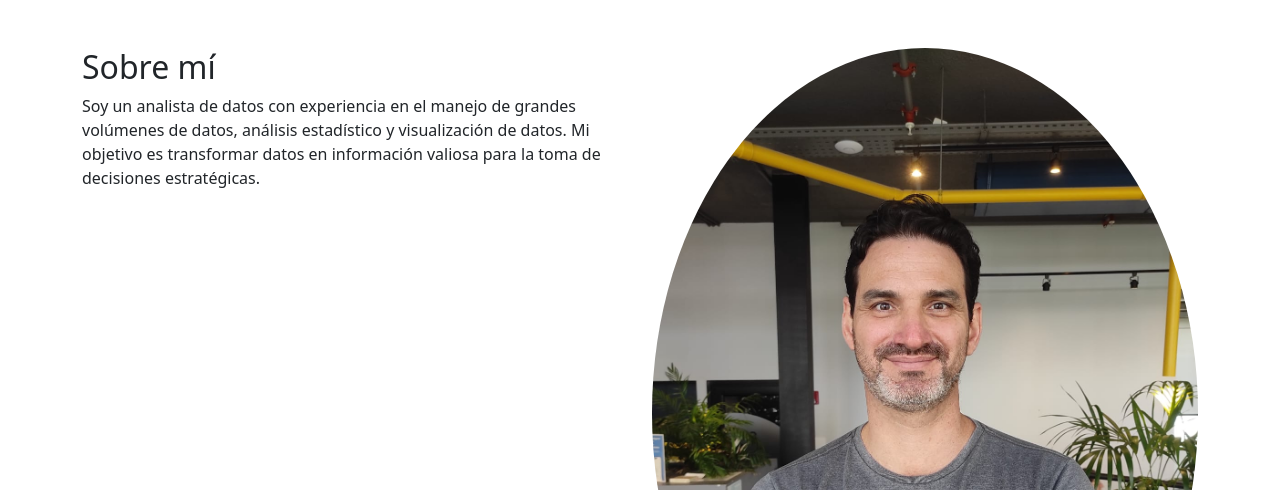
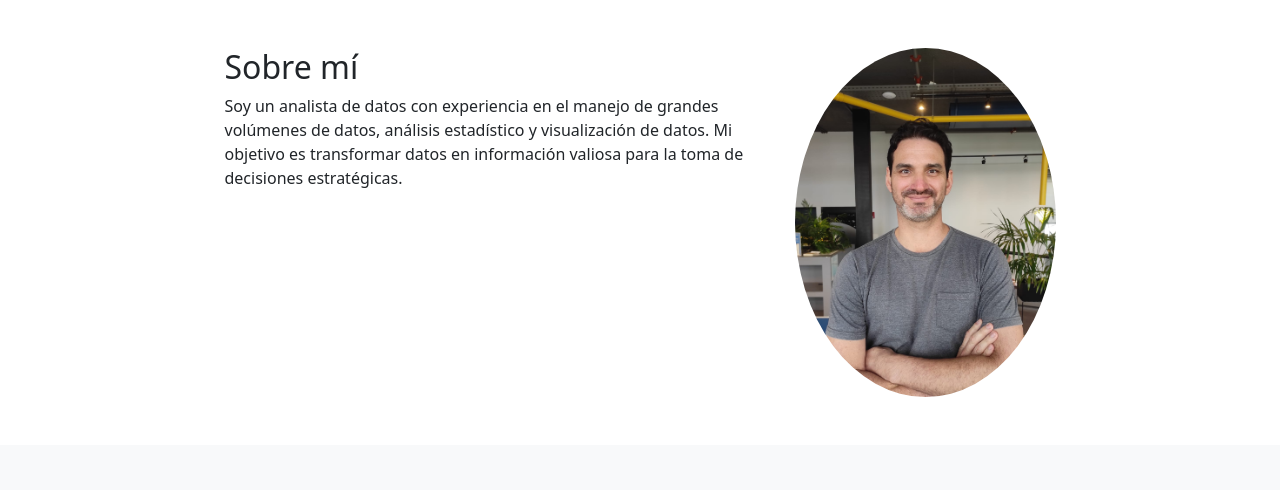
Before and after one commit to miguelcr85/Portafolio, a plain HTML site: page index.html in a window 1280 px wide. Shown: the part 856-1346 px from the top of the page. Drawn offline with Linux system fonts and the light colour scheme.

Commit message:
arreglando contenido sobre mi

```diff
--- a/index.html
+++ b/index.html
@@ -44,12 +44,12 @@
     <!-- Sobre mí -->
     <section id="about" class="py-5">
         <div class="container">
-            <div class="row">
+            <div class="row justify-content-md-center">
                 <div class="col-md-6">
                     <h2>Sobre mí</h2>
                     <p>Soy un analista de datos con experiencia en el manejo de grandes volúmenes de datos, análisis estadístico y visualización de datos. Mi objetivo es transformar datos en información valiosa para la toma de decisiones estratégicas.</p>
                 </div>
-                <div class="col-md-6 w-50">
+                <div class="col-md-6 w-25">
                     <img src="imag/foto.jpg" alt="Imagen de perfil" class="img-fluid rounded-circle">
                 </div>
             </div>
```
